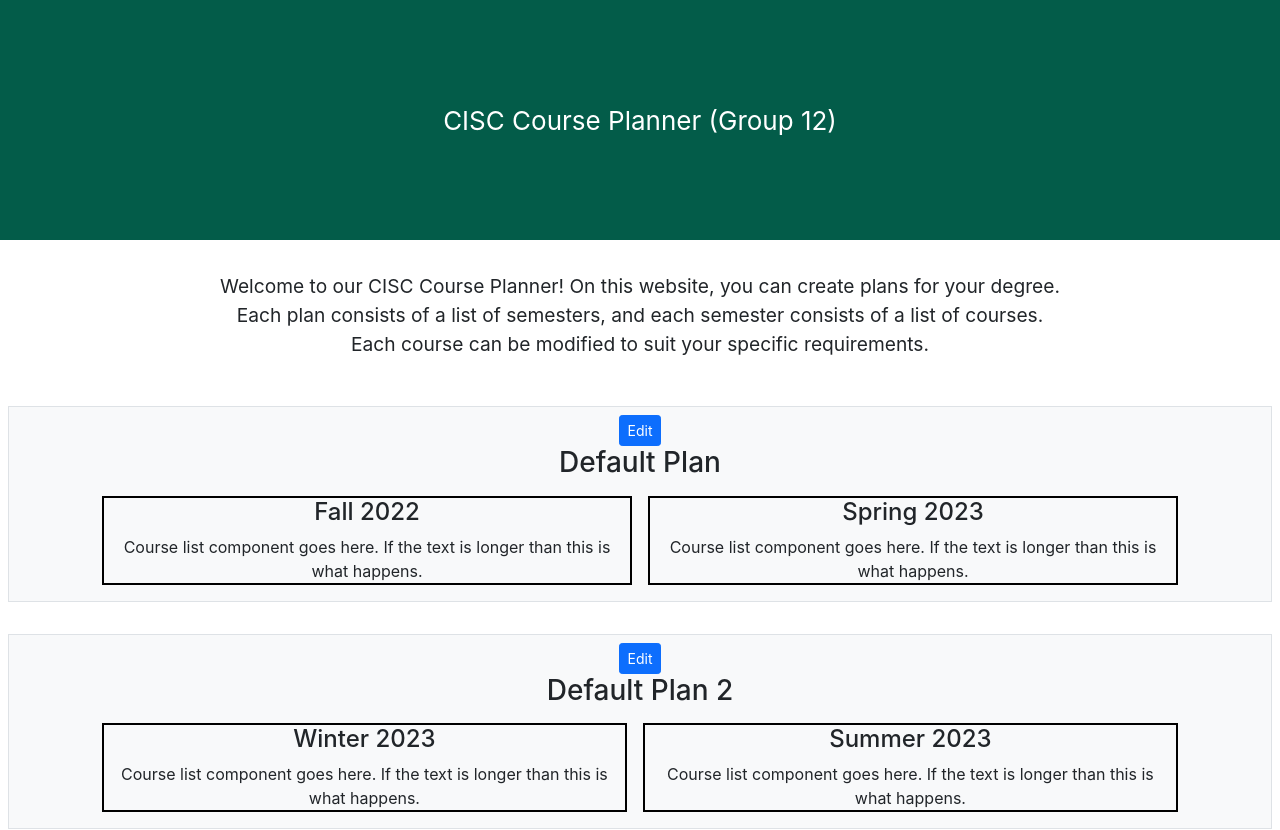
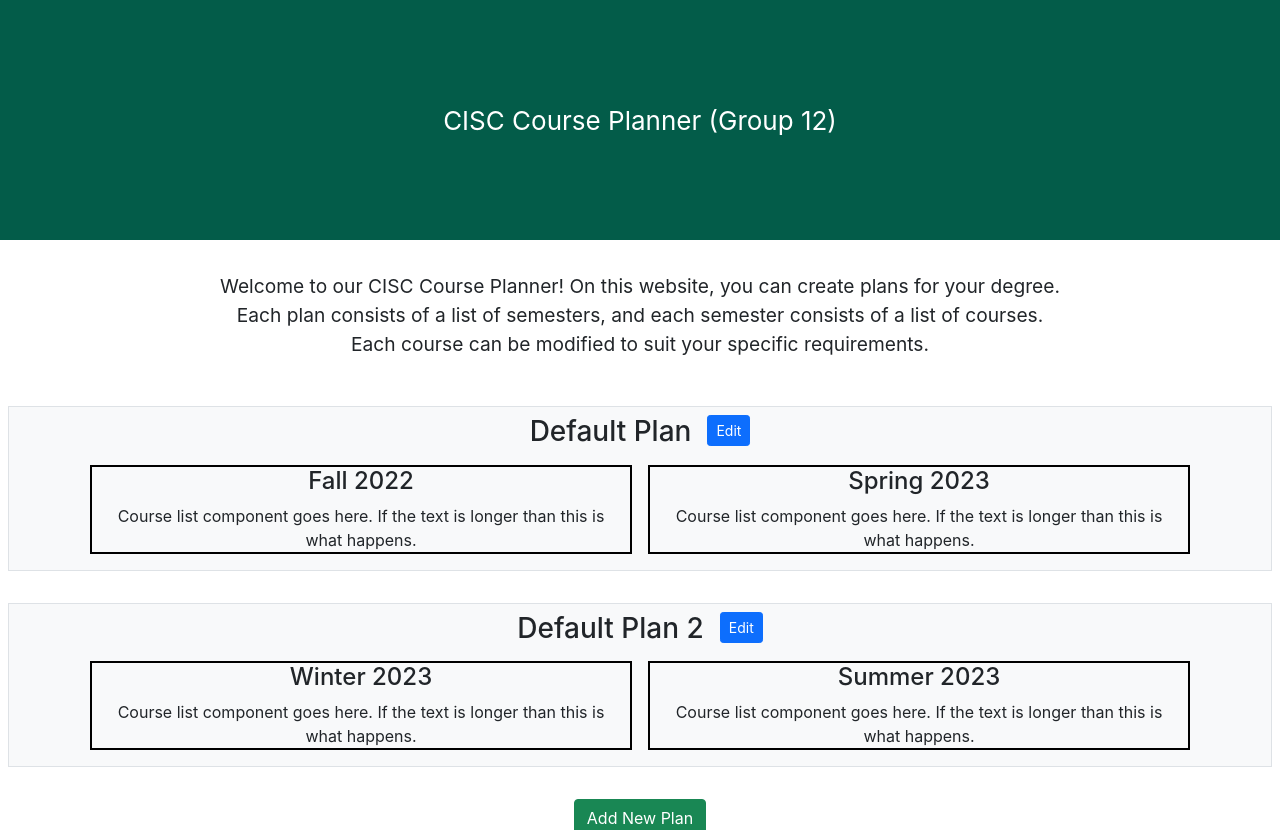
Before and after one commit to UD-CISC275-S22/cis-scheduler-team-12, a React (Create React App) app: page / in a window 1280 px wide. Shown: the top 830 px of the page. Built offline with nearby package versions, Linux system fonts and the light colour scheme.

Commit message:
Moved plan edit button to be inline with title

```diff
--- a/src/App.css
+++ b/src/App.css
@@ -42,7 +42,7 @@
 }
 
 .Semester-list {
-    display: inline-grid;
+    display: flex;
     grid-auto-flow: column;
 }
 
@@ -55,8 +55,15 @@
 }
 
 .Plan {
-    display: inline-grid;
     grid-auto-flow: column;
+}
+
+.Plan-header {
+    display: inline-flex;
+}
+
+.Edit-button {
+    padding-left: 1rem;
 }
 
 @keyframes App-logo-spin {
--- a/src/components/PlanView.tsx
+++ b/src/components/PlanView.tsx
@@ -1,5 +1,4 @@
 import React, { useState } from "react";
-import { Row, Col } from "react-bootstrap";
 import { Plan } from "../interfaces/plan";
 import { PlanEditor } from "./PlanEditor";
 import { RecordControls } from "./RecordControls";
@@ -29,15 +28,17 @@ export function PlanView({
         ></PlanEditor>
     ) : (
         <div className="Plan">
-            <Row>
-                <RecordControls changeEditing={changeEditing}></RecordControls>
-                <Col>
-                    <h3>{plan.name}</h3>
-                    <div>
-                        <SemesterList semesters={plan.semesters}></SemesterList>
-                    </div>
-                </Col>
-            </Row>
+            <div className="Plan-header">
+                <h3>{plan.name}</h3>
+                <div className="Edit-button">
+                    <RecordControls
+                        changeEditing={changeEditing}
+                    ></RecordControls>
+                </div>
+            </div>
+            <div className="Semester-list">
+                <SemesterList semesters={plan.semesters}></SemesterList>
+            </div>
         </div>
     );
 }
```
